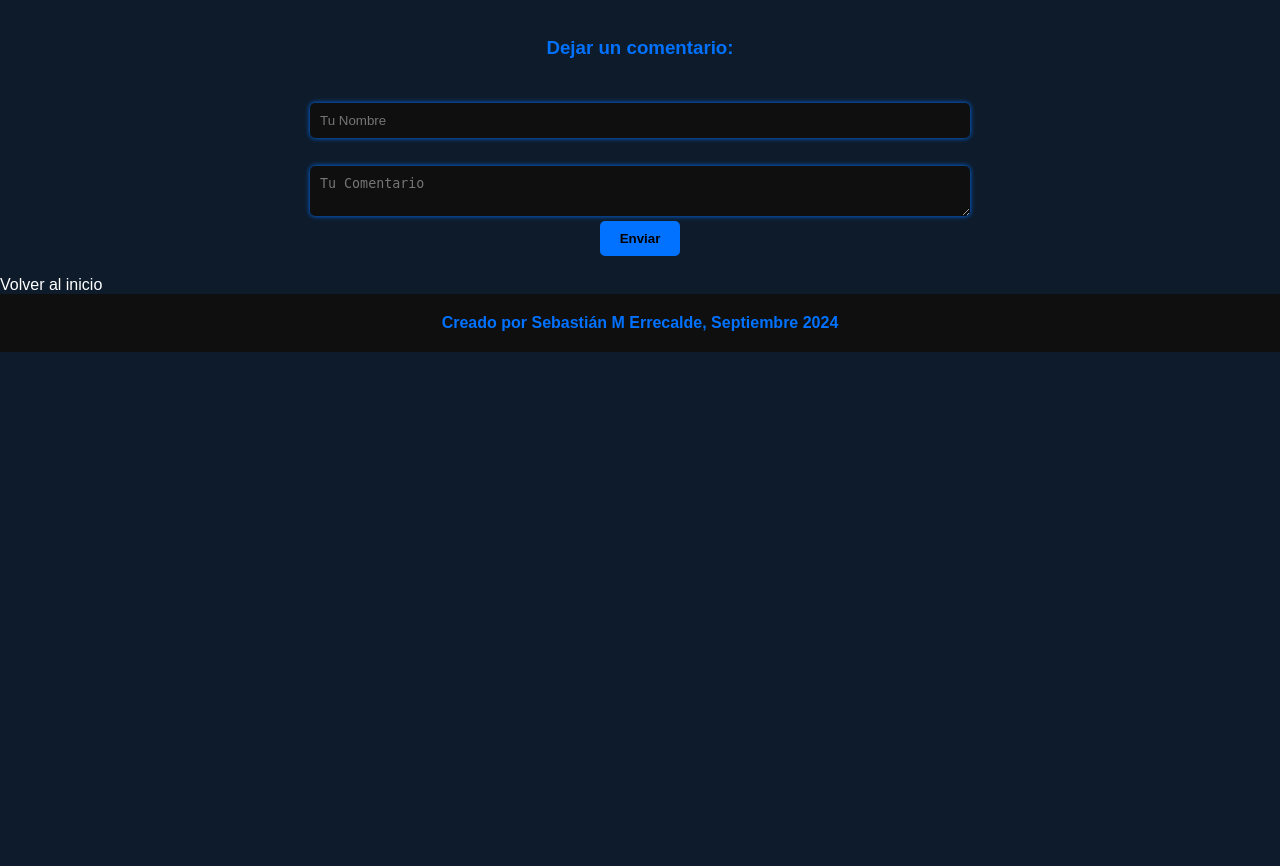
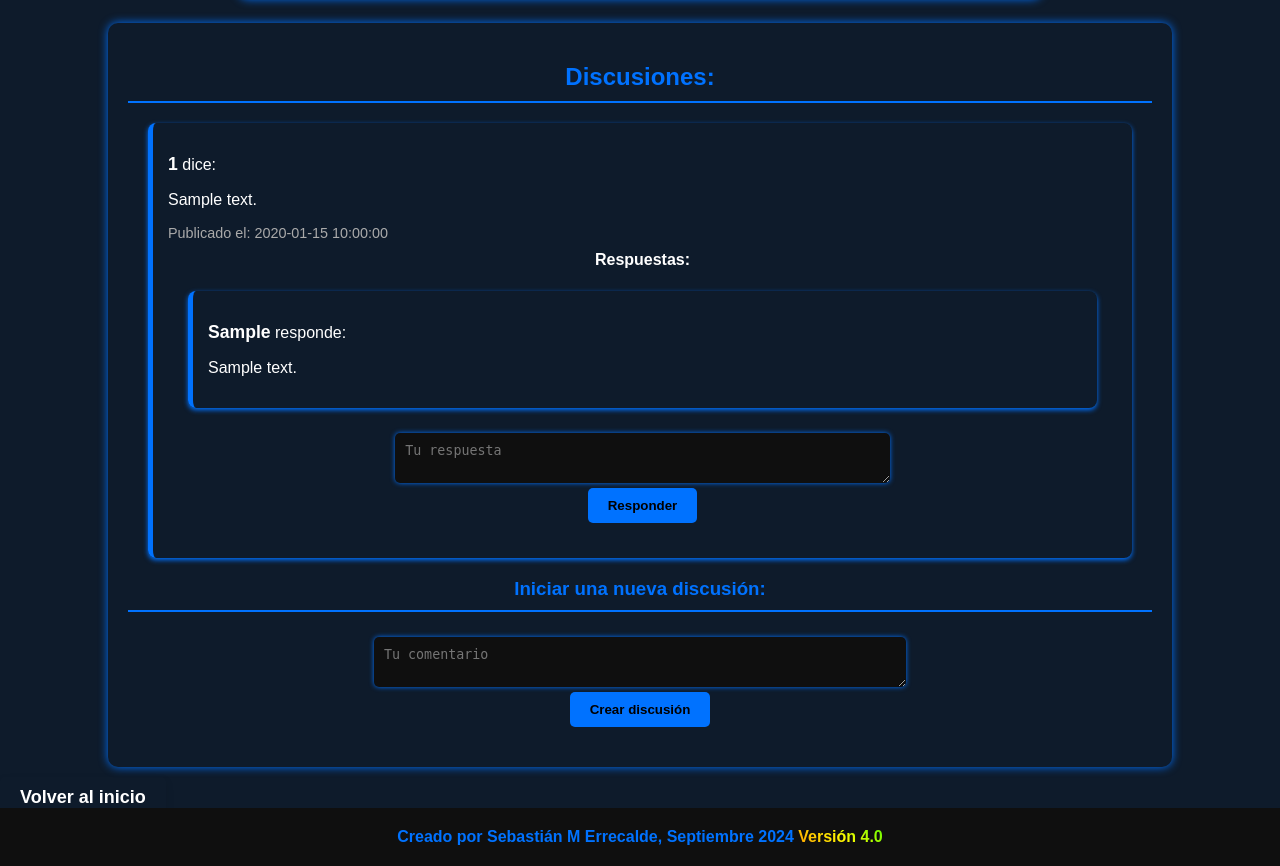
Before and after one commit to cer0uno1/blog-videojuegos, a Flask app: page /game/1 in a window 1280 px wide. Shown: the part 1125-1991 px from the top of the page. Before the commit the page ends 1477 px from the top, so only its background shows below. Run offline with Flask 3, Linux system fonts and the light colour scheme; tables that the repository leaves empty hold one stand-in row (values such as "Sample post"); one stand-in notice (Sample message) is shown.

Commit message:
Update juego.html
Actualizado a la versión más reciente y comentada

```diff
--- a/templates/juego.html
+++ b/templates/juego.html
@@ -5,50 +5,117 @@
     <meta name="viewport" content="width=device-width, initial-scale=1.0">
     <title>{{ videojuego.nombre }}</title>
     <link rel="stylesheet" href="../static/styles.css">
+</head>
 <body>
     <nav>
         <a href="/">Inicio</a> |
         <a href="/videojuegos">Todos los juegos</a> |
+        {% if 'user_id' in session %}
+            <a href="/perfil">Mi Perfil ({{ session['username'] }})</a> |
+            {% if session['esAdmin'] %}
+                <a href="/admin_dashboard">Panel de Admin</a> |
+            {% endif %}
+            <a href="/logout">Salir</a> |
+        {% else %}
+            <a href="/login">Ingreso</a> |
+        {% endif %}
         <a href="/acercade">Sobre mí</a>
     </nav>
+    <main>
+        <!--Si hay mensajes flash, los muestra-->
+        {% with messages = get_flashed_messages(with_categories=true) %}
+        {% if messages %}
+            <div id="flash-messages">
+                {% for category, message in messages %}
+                <div class="alert alert-{{ category }}">
+                    {{ message }}
+                    <button type="button" class="close" onclick="this.parentElement.style.display='none';">&times;</button>
+                </div>
+                {% endfor %}
+            </div>
+        {% endif %}
+        {% endwith %}
 
     <div class="game-details">
-        <img src="{{ videojuego.caratulalink }}" alt="Carátula de {{ videojuego.nombre }}" class="caratula">
+        <!-- Muestra la cáratula del videojuego-->
+        <img src="/{{ videojuego.caratulalink if videojuego.caratulalink else 'static/uploads/sinimagen.png'}}" alt="Carátula de {{ videojuego.nombre }}" class="caratula">
         <div class="info">
-            <h1>{{ videojuego.nombre }}</h1>
-            <p>{{ videojuego.descripcion }}</p>
-            <p>Año de lanzamiento: {{ videojuego.añolanzamiento }}</p>
+            <h1>{{ videojuego.nombre }}</h1> <!-- Muestra el nombre del videjuego-->
+            <p>{{ videojuego.descripcion }}</p> <!-- Muestra la descripción del videojuego-->
+            <h4>Año de lanzamiento: {{ videojuego.añolanzamiento }}</h4> <!-- Muestra la descripción del videojuego-->
+
+            <!-- Muestra todos los géneros asociados al videojuego-->
+            <h3>Géneros:</h3>
+            <p>
+                {% for genero in generos %}
+                    {{ genero.nombre }}{% if not loop.last %}, {% endif %} <!-- Si el elemento no es el último de la lista, se agrega una coma y un espacio al lado de este.-->
+                {% endfor %}
+            </p>
+
+            <!-- Muestra todos los dispositivos asociados al videojuego-->
+            <h3>Dispositivos:</h3>
+            <p>
+                {% for dispositivo in dispositivos %}
+                    {{ dispositivo.nombre }}{% if not loop.last %}, {% endif %} <!-- Si el elemento no es el último de la lista, se agrega una coma y un espacio al lado de este.-->
+                {% endfor %}
+            </p>
         </div>
     </div>
 
     <div class="screenshot-container">
         <h2>Screenshot:</h2>
-        <img src="{{ videojuego.screenshotlink }}" alt="Captura de pantalla de {{ videojuego.nombre }}" class="screenshot">
+        <!-- Muestra la captura de pantalla del videojuego-->
+        <img src="/{{ videojuego.screenshotlink if videojuego.screenshotlink else 'static/uploads/sinimagen.png'}}" alt="Captura de pantalla de {{ videojuego.nombre }}" class="screenshot">
     </div>
-
-    <h2>Comentarios:</h2>
+<div class="discusiones-container">
+    <h2>Discusiones:</h2>
     <ul>
-        {% if reseñas %}
-            {% for reseña in reseñas %}
+        {% if discusiones %}
+            {% for discusion in discusiones %}
+            <!-- Si hay discusiones, para cada discusión cargará: -->
                 <li>
-                    <strong>{{ reseña.creador }}</strong>: <br>{{ reseña.contenido }}<br>
-                    <small>Publicado el: {{ reseña.fechacreado.strftime('%Y-%m-%d %H:%M:%S') }}</small>
+                    <div class="discussion">
+                        <p><strong><a href="{{ url_for('perfilusuario', username=discusion.creador) }}">{{ discusion.creador}}</a></strong> dice:</p> <!-- El nombre del autor, igual al nombre del usuario que la creó-->
+                        <p>{{ discusion.contenido }}</p> <!-- El contenido del mensaje-->
+                    </div>
+                    <small>Publicado el: {{ discusion.fechacreado.strftime('%Y-%m-%d %H:%M:%S') }}</small> <!-- La fecha y hora de publicación del mensaje-->
+                    <h4>Respuestas:</h4>
+                    <ul>
+                        {% if discusion.respuestas %}
+                            {% for respuesta in discusion.respuestas %}
+                            <!-- Si hay respuestas, para cada respuesta cargará-->
+                                <li><div class="response">
+                                    <p><strong><a href="{{ url_for('perfilusuario', username=respuesta.creador) }}">{{ respuesta.creador }}</a></strong> responde:</p> <!-- El nombre del autor, igual al nombre del usuario que la creó-->
+                                    <p>{{ respuesta.contenido }}</p> <!-- El contenido del mensaje-->
+                                </div></li>
+                            {% endfor %}
+                        {% else %}
+                            <li>No hay respuestas aún.</li> <!-- Si no hay respuestas-->
+                        {% endif %}
+                    </ul>
+                    <form method="POST" action="{{ url_for('responder', iddiscusion=discusion.iddiscusiones) }}">
+                        <textarea name="contenido" placeholder="Tu respuesta" required></textarea>
+                        <button type="submit">Responder</button>
+                    </form>
                 </li>
             {% endfor %}
         {% else %}
-            <li>No hay reseñas disponibles.</li>
+            <li>No hay discusiones disponibles.</li> <!-- Si no hay discusiones -->
         {% endif %}
     </ul>
 
-    <h3>Dejar un comentario:</h3>
+    <!-- Formulario para crear discusiones -->
+    <h3>Iniciar una nueva discusión:</h3>
     <form method="POST">
-        <input type="text" name="creador" placeholder="Tu Nombre" required>
-        <br>
-        <textarea name="contenido" placeholder="Tu Comentario" required></textarea>
-        <button type="submit">Enviar</button>
+        <textarea name="contenido" placeholder="Tu comentario" required></textarea>
+        <button type="submit">Crear discusión</button>
     </form>
+</div>
 
-    <a href="/">Volver al inicio</a>
+    <a href="/" class="back-link">Volver al inicio</a>
+</main>
+<footer>Creado por Sebastián M Errecalde, Septiembre 2024
+<small class="cromatico">Versión 4.0</small>
+</footer>
 </body>
-<footer>Creado por Sebastián M Errecalde, Septiembre 2024</footer>
 </html>
```
